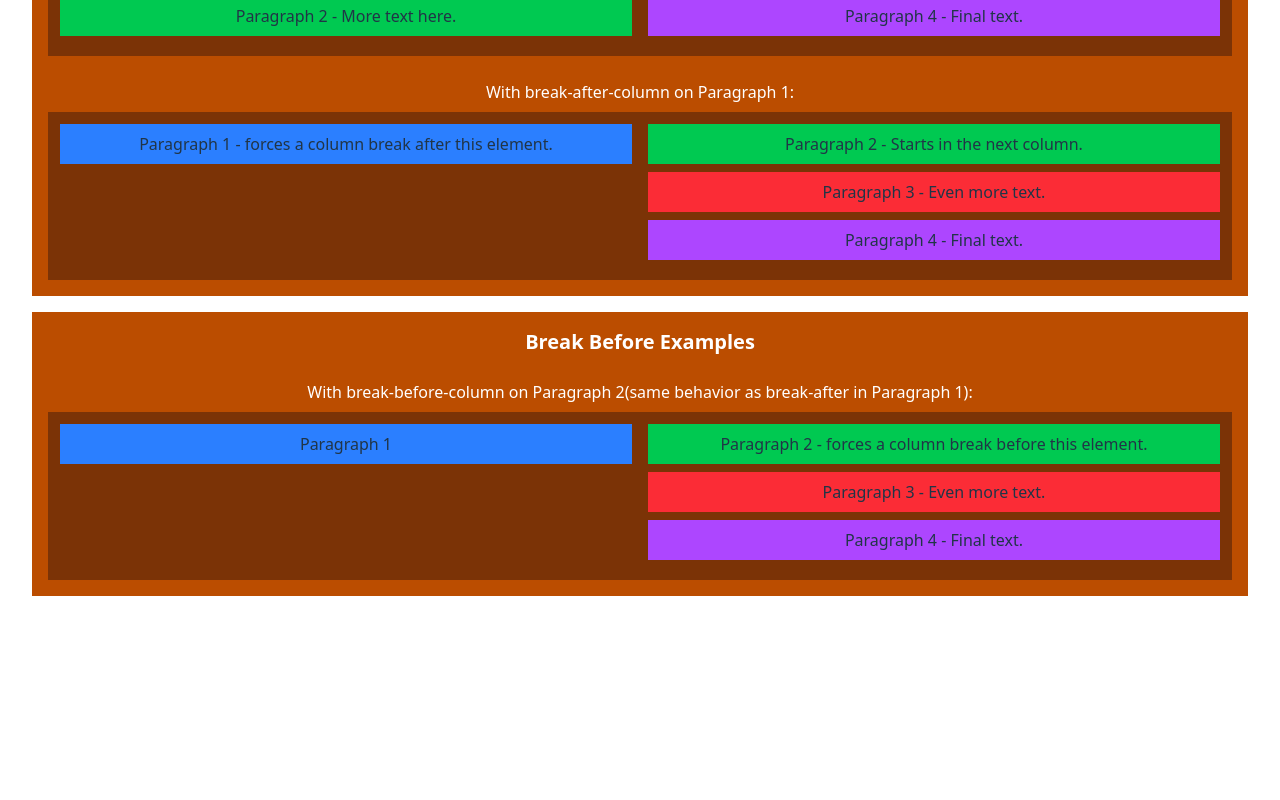
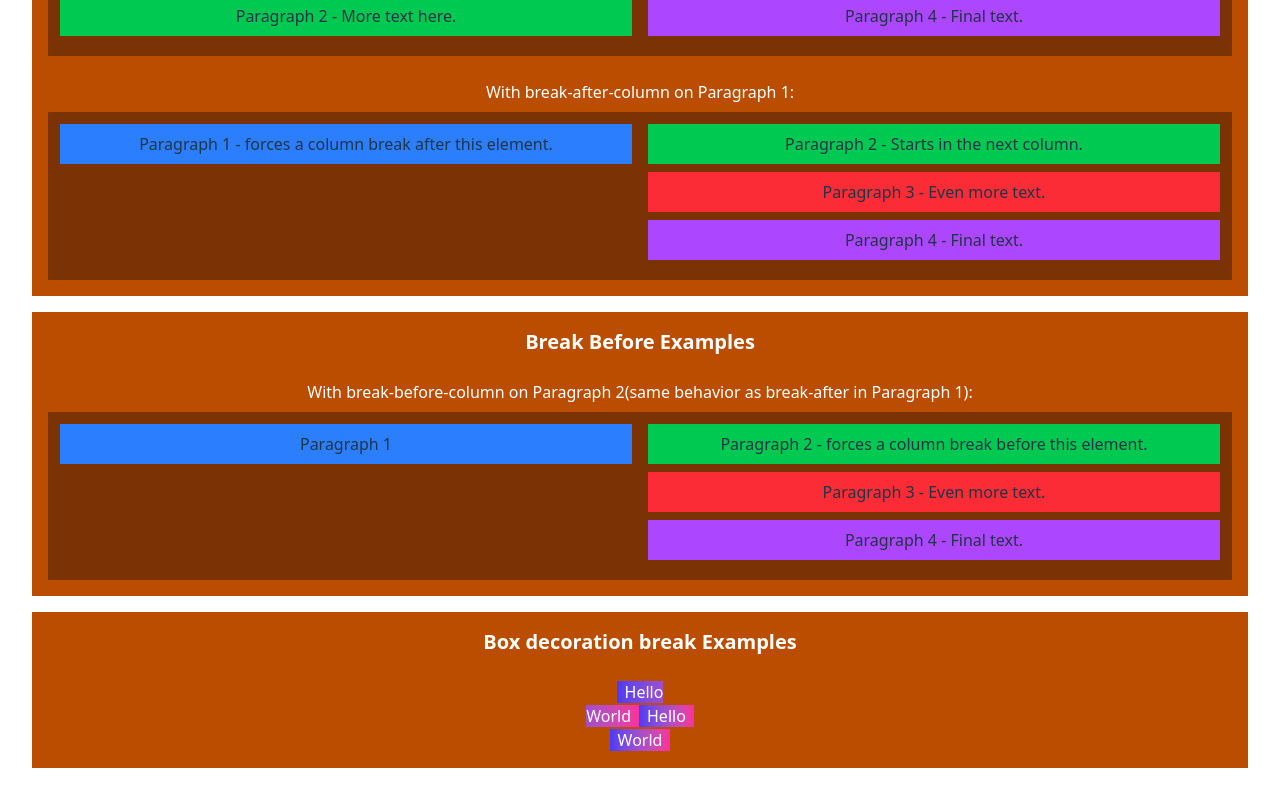
Before and after one commit to Lucasbritx/tailwind-playground, a React (Vite) app: page / in a window 1280 px wide. Shown: the part 1928-2728 px from the top of the page. Before the commit the page ends 2556 px from the top, so only its background shows below. Built offline with nearby package versions, Linux system fonts and the light colour scheme.

Commit message:
feat: box decoration break

```diff
--- a/src/App.tsx
+++ b/src/App.tsx
@@ -4,6 +4,7 @@ import AspectRatio from "./examples/aspectRatio";
 import Columns from "./examples/columns";
 import BreakAfter from "./examples/break-after";
 import BreakBefore from "./examples/break-before";
+import BoxDecorationBreak from "./examples/box-decoration-break";
 
 function App() {
   return (
@@ -13,6 +14,7 @@ function App() {
         <Columns />
         <BreakAfter />
         <BreakBefore />
+        <BoxDecorationBreak />
       </div>
     </>
   );
--- /dev/null
+++ b/src/examples/box-decoration-break.tsx
@@ -0,0 +1,26 @@
+import React from "react";
+
+function BoxDecorationBreak() {
+  return (
+    <div className="mt-4 bg-amber-700 p-4 space-y-6">
+      <h2 className="text-xl font-bold text-white">
+        Box decoration break Examples
+      </h2>
+
+      <div>
+        <span className="box-decoration-slice bg-linear-to-r from-indigo-600 to-pink-500 px-2 text-white ...">
+          Hello
+          <br />
+          World
+        </span>
+        <span className="box-decoration-clone bg-linear-to-r from-indigo-600 to-pink-500 px-2 text-white ...">
+          Hello
+          <br />
+          World
+        </span>
+      </div>
+    </div>
+  );
+}
+
+export default BoxDecorationBreak;
```
